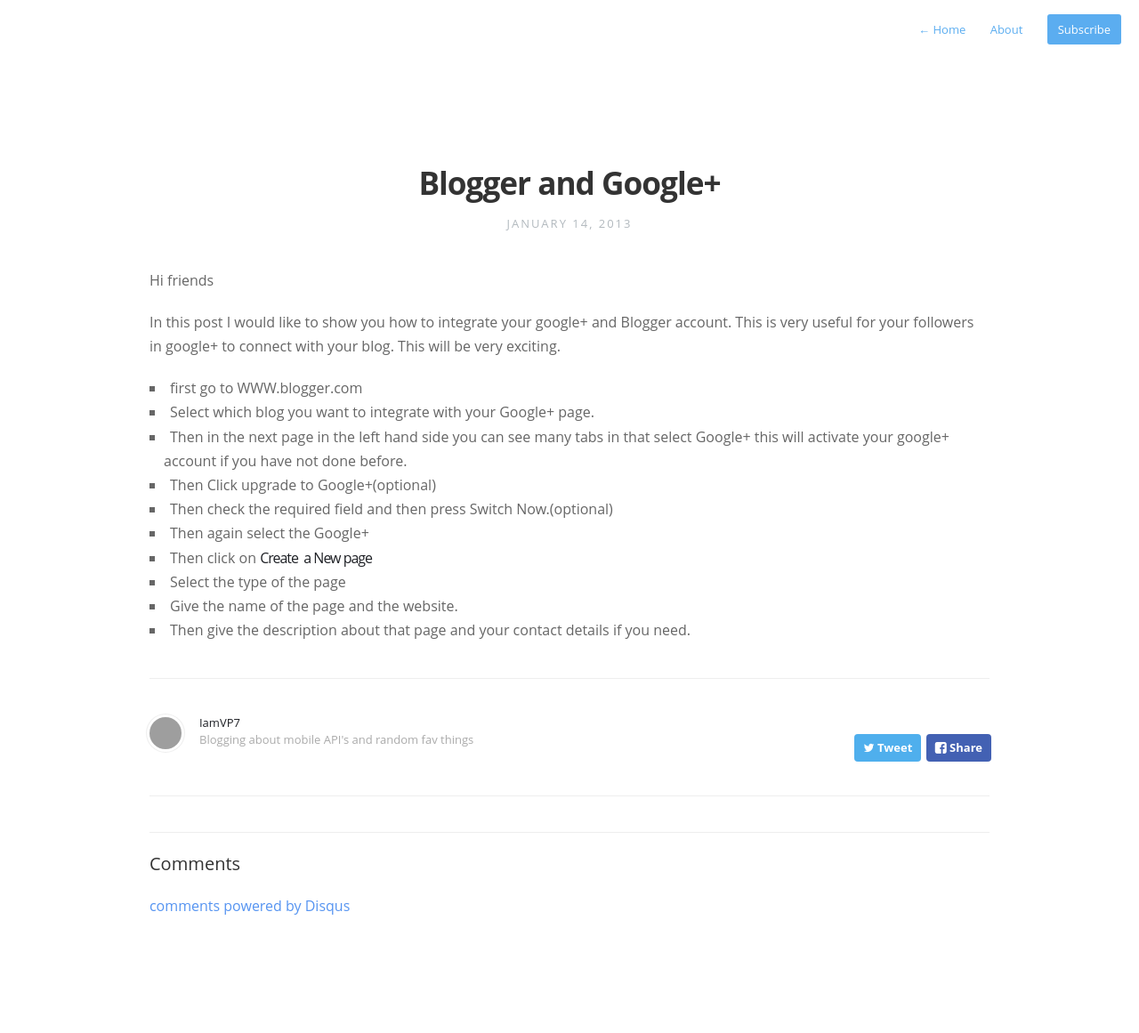
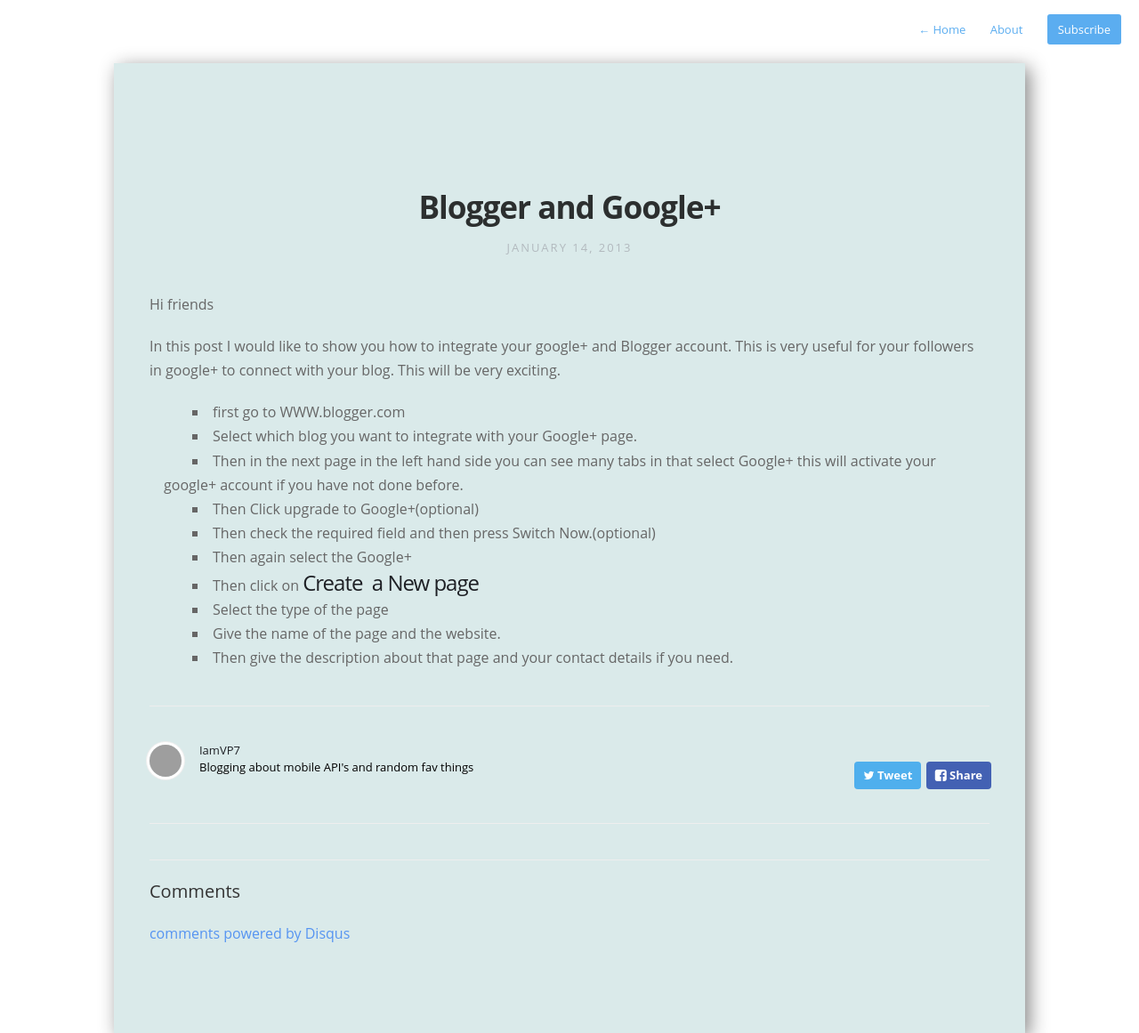
Before and after one commit to hellokarthic/iamVP7.github.io, a Jekyll site: the page built from _posts/2013-01-14-blogger-and-google.html, in a window 1280 px wide. Shown: the whole page at 89% size. Built offline with Jekyll 4.4.1, drawn with Linux system fonts in a browser that asks for light colours; nearby versions of some CDN libraries; comment, search, counter and statistics services are not loaded; before the commit the page ends 1130 px from its top, so only the background shows below that; grey boxes are pictures that could not be loaded.

Commit message:
box shadow

```diff
--- a/assets/css/style.css
+++ b/assets/css/style.css
@@ -127,6 +127,7 @@
 	text-align: right;
 	/*position: fixed;*/
 	z-index: 100;
+	height: 71px;
 }
 
 nav.main-nav a {
@@ -150,6 +151,8 @@
   max-width: 80%;
   margin: 0 auto;
   padding: 60px 40px 100px 40px;
+	background-color: #daeaea;
+	box-shadow: 5px 5px 20px #878787;
 }
 
 #wrapper.home {
@@ -194,7 +197,7 @@
 	margin:0;
 	padding:0;
 	padding-left: 1em;
-   	text-indent: -1em;
+   	text-indent: 2em;
 	}
 li	{ list-style-type:square; list-style-position:inside; }
 
@@ -205,6 +208,7 @@
   color: #1E2025;
         line-height: 1.2;
         letter-spacing: -1px;
+	font-size: 24px;
 }
 em, i { font-style: italic; }
 
@@ -484,7 +488,7 @@
 }
 
 #post-meta div span {
-	color: #aaa;
+	color: #000;
 	font-weight: 500;
 	display: block;
 }
```
